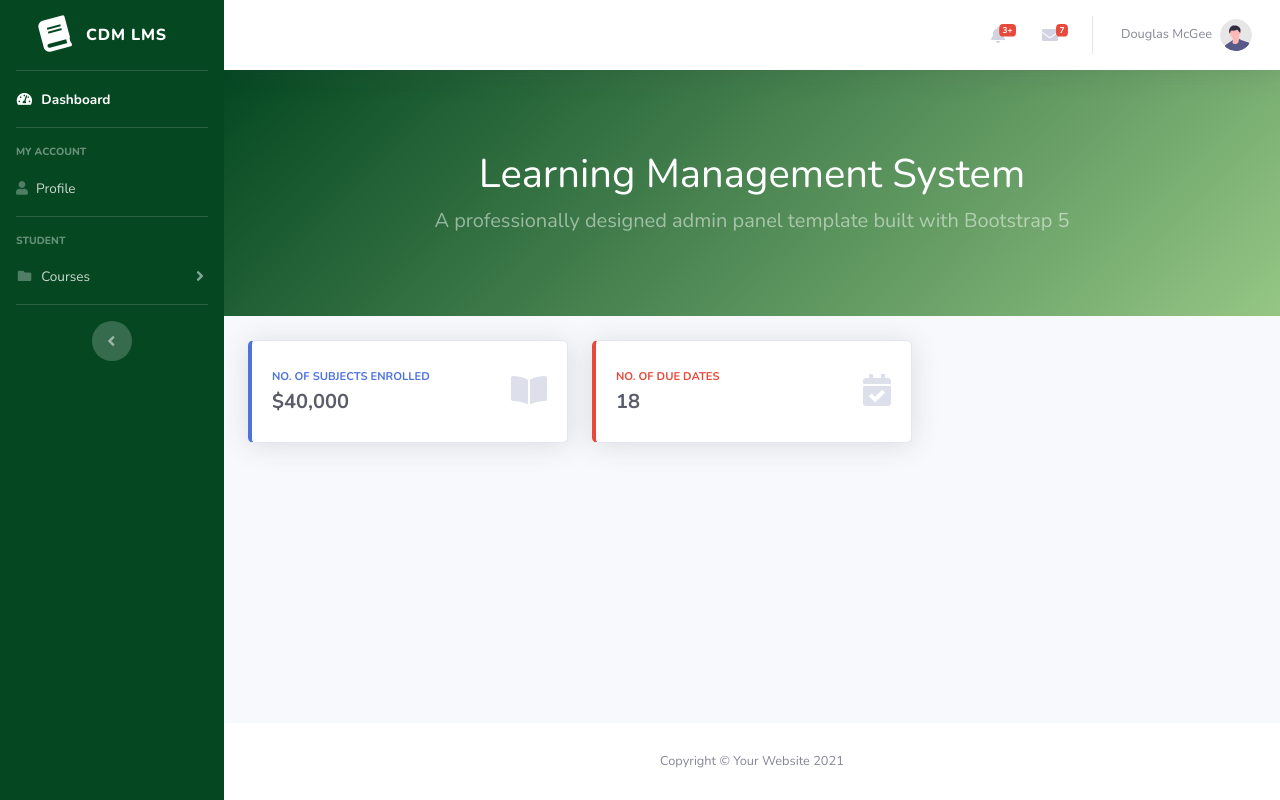
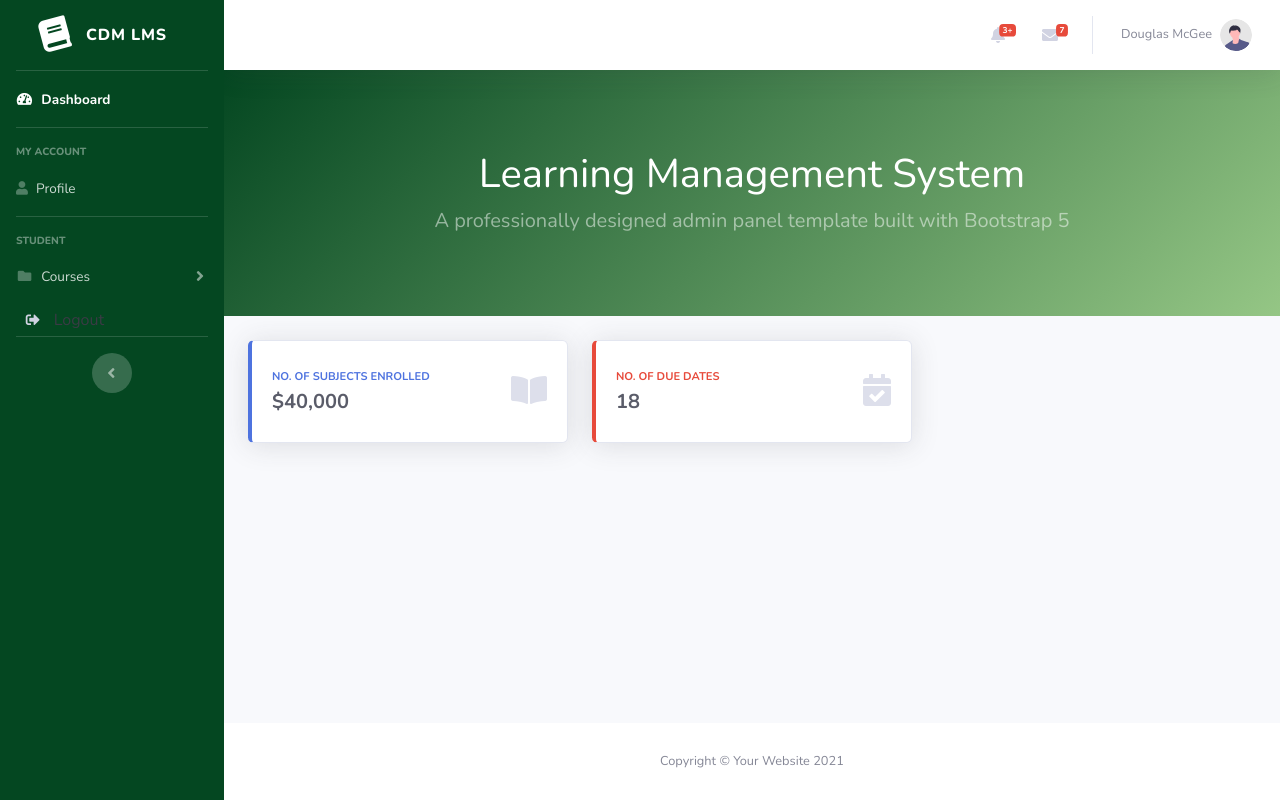
Before and after one commit to YokYoky/CDM-Learning-MANAGEMENT-SYSTEM, a Django app: page /student_dashboard/ in a window 1280 px wide. Run offline with Django 5.2, Linux system fonts and the light colour scheme; some libraries are stand-ins or nearby versions.

Commit message:
hashed the password of users, users can now login

```diff
--- a/cdmlms/cdmlms/settings.py
+++ b/cdmlms/cdmlms/settings.py
@@ -136,3 +136,5 @@
 # https://docs.djangoproject.com/en/5.0/ref/settings/#default-auto-field
 
 DEFAULT_AUTO_FIELD = 'django.db.models.BigAutoField'
+
+LOGOUT_REDIRECT_URL = '/'
--- a/cdmlms/templates/authentication/login.html
+++ b/cdmlms/templates/authentication/login.html
@@ -40,7 +40,7 @@
                     </div>
                     {% endif %}
 
-                    <form method="post" action="{% url 'login' %}">
+                    <form method="post" action="{% url 'users:dologin' %}">
                       {% csrf_token %}
 
                       <div data-mdb-input-init class="form-outline form-black mb-4">
--- a/cdmlms/templates/base.html
+++ b/cdmlms/templates/base.html
@@ -74,7 +74,7 @@
 
             <!-- Nav Item - Pages Collapse Menu -->
             <li class="nav-item">
-                <a class="nav-link collapsed" href="hello.html" data-toggle="collapse" data-target="#collapsePages"
+                <a class="nav-link collapsed" href="" data-toggle="collapse" data-target="#collapsePages"
                     aria-expanded="true" aria-controls="collapsePages">
                         <i class="fas fa-fw fa-folder"></i>
                         <span>Courses</span>
@@ -88,6 +88,12 @@
                     </div>
                 </div>
             </li>
+            <div>
+                <a class="dropdown-item" href="{% url 'logout' %}" data-toggle="modal" data-target="#logoutModal">
+                    <i class="fas fa-sign-out-alt fa-sm fa-fw mr-2 text-gray-400"></i>
+                    Logout
+                </a>
+            </div>
 
             <!-- Divider -->
             <hr class="sidebar-divider d-none d-md-block">
@@ -280,7 +286,7 @@
                                     Activity Log
                                 </a>
                                 <div class="dropdown-divider"></div>
-                                <a class="dropdown-item" href="#" data-toggle="modal" data-target="#logoutModal">
+                                <a class="dropdown-item" href="{% url 'logout' %}" data-toggle="modal" data-target="#logoutModal">
                                     <i class="fas fa-sign-out-alt fa-sm fa-fw mr-2 text-gray-400"></i>
                                     Logout
                                 </a>
--- a/cdmlms/users/admin.py
+++ b/cdmlms/users/admin.py
@@ -1,8 +1,9 @@
 from django.contrib import admin
+from django.contrib.auth.admin import UserAdmin
 from .models import UserProfile, Student, Professor
 
 # Register your models here.
-class UserProfileAdmin(admin.ModelAdmin):
+class UserProfileAdmin(UserAdmin):
     list_display = ['username', 'user_type', 'email', 'gender', 'address', 'phoneNumber']
     search_fields = ['username', 'user_type', 'email', 'gender', 'address', 'phoneNumber']
 
--- a/cdmlms/users/urls.py
+++ b/cdmlms/users/urls.py
@@ -5,8 +5,8 @@
 
 urlpatterns = [
     path('', views.login_page, name='login_page'),
-    path('login/', views.login, name='login'),
+    path('dologin/', views.dologin, name='dologin'),
+    path('logout/', views.logout_view, name='logout'),
     path('student_dashboard/', views.student_dashboard, name='student_dashboard'),
     path('user-list/', views.user_list, name='user_list'),
-
 ]
--- a/cdmlms/users/views.py
+++ b/cdmlms/users/views.py
@@ -3,7 +3,6 @@
 from django.contrib.auth import login, logout
 from django.http import HttpResponse, JsonResponse
 from .EmailBackend import EmailBackend
-from django.contrib.auth import login as auth_login
 from .models import UserProfile
 
 
@@ -15,27 +14,28 @@
         elif request.user.user_type == '2':
             return redirect(reverse("student_dashboard"))
         else:
-            return redirect(reverse("student_home"))
+            return redirect(reverse("users:student_dashboard"))
     return render(request, 'authentication/login.html')
 
 
-def login(request, **kwargs):
-    if request.method == "POST":
-        email = request.POST.get('email')
-        password = request.POST.get('password')
-        user = EmailBackend.authenticate(request, username=email, password=password)
-        if user is not None:
-            auth_login(request, user)
+def dologin(request, **kwargs):
+    if request.method != 'POST':
+        return HttpResponse("<h4>Denied</h4>")
+    else:
+        user = EmailBackend.authenticate(request, username=request.POST.get('email'), password=request.POST.get('password'))
+        if user != None:
+            login(request, user)
             if user.user_type == '1':
                 return redirect(reverse("users:student_dashboard"))
             elif user.user_type == '2':
-                return redirect(reverse("student_home"))
+                return redirect(reverse("users:student_dashboard"))
         else:
             messages.error(request, "Invalid details")
-            return redirect("/login/")
-    else:
-        return render(request, 'authentication/login.html')
+            return redirect("/")
 
+def logout_view(request):
+    logout(request)
+    return redirect('users:login_page')
 
 def student_dashboard(request):
     return render(request, 'core/student_dashboard.html')
```
Also changed, not shown: cdmlms/users/models.py (+11 -6 lines).
